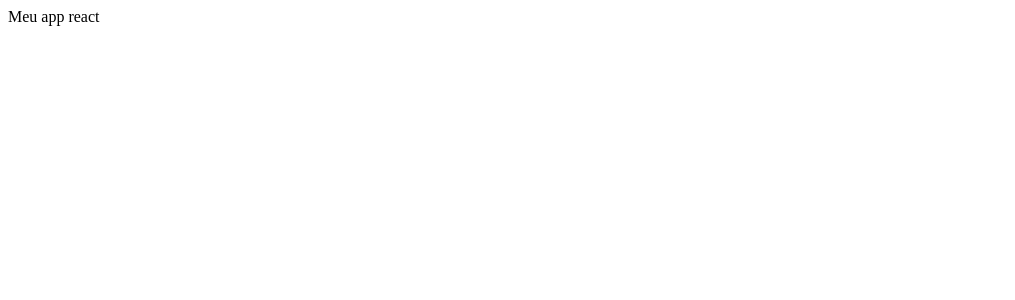
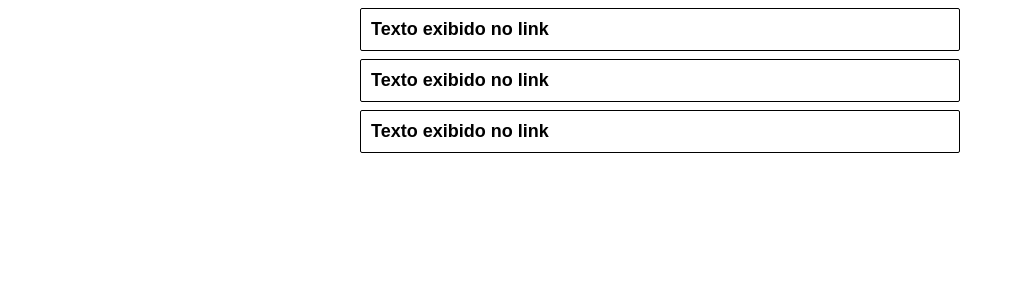
Before and after one commit to fsl02/list-links, a React (Vite) app: page / in a window 1280 px wide. Shown: the top 300 px of the page, without its empty margins (0-1015 px from the left). Built offline with nearby package versions, Linux system fonts and the light colour scheme.

Commit message:
Criando listagem de links e CSS

```diff
--- /dev/null
+++ b/src/App.css
@@ -0,0 +1,25 @@
+* {
+  font-family: sans-serif;
+}
+
+.list-links {
+  list-style: none;
+  max-width: 600px;
+  margin: auto;
+}
+
+.link-item {
+  display: block;
+  padding: 10px;
+  margin: 8px 0;
+  border: 1px solid #000;
+  text-decoration: none;
+  font-size: 18px;
+  font-weight: bold;
+  color: #000;
+  border-radius: 2px;
+}
+
+.link-item:hover {
+  text-decoration: underline;
+}
--- a/src/App.jsx
+++ b/src/App.jsx
@@ -1,9 +1,10 @@
+
+import ListLinks from "./components/ListLinks";
+import './App.css';
 
 function App() {
   return (
-    <div>
-      Meu app react
-    </div>
+    <ListLinks />
   )
 }
 
--- /dev/null
+++ b/src/components/LinkItem/index.jsx
@@ -0,0 +1,8 @@
+
+export default function LinkItem({link, label}) {
+    return (
+        <li>
+            <a className="link-item" href={link}>{label}</a>
+        </li>
+    )
+}
--- /dev/null
+++ b/src/components/ListLinks/index.jsx
@@ -0,0 +1,16 @@
+
+import LinkItem from "../LinkItem";
+
+const links = [
+    {label: "Texto exibido no link", link: "https://google.com"},
+    {label: "Texto exibido no link", link: "https://google.com"},
+    {label: "Texto exibido no link", link: "https://google.com"},
+]
+
+export default function ListLinks() {
+    return (
+        <ul class="list-links">
+            { links.map((item, index) => (<LinkItem key={index} {...item} />) ) }
+        </ul>
+    )
+}
--- /dev/null
+++ b/src/components/ListLinks/links.jsx
@@ -0,0 +1,6 @@
+
+export default {
+    getLinks() {
+        return fetch(url).then(r => r.json)
+    }
+}
```
